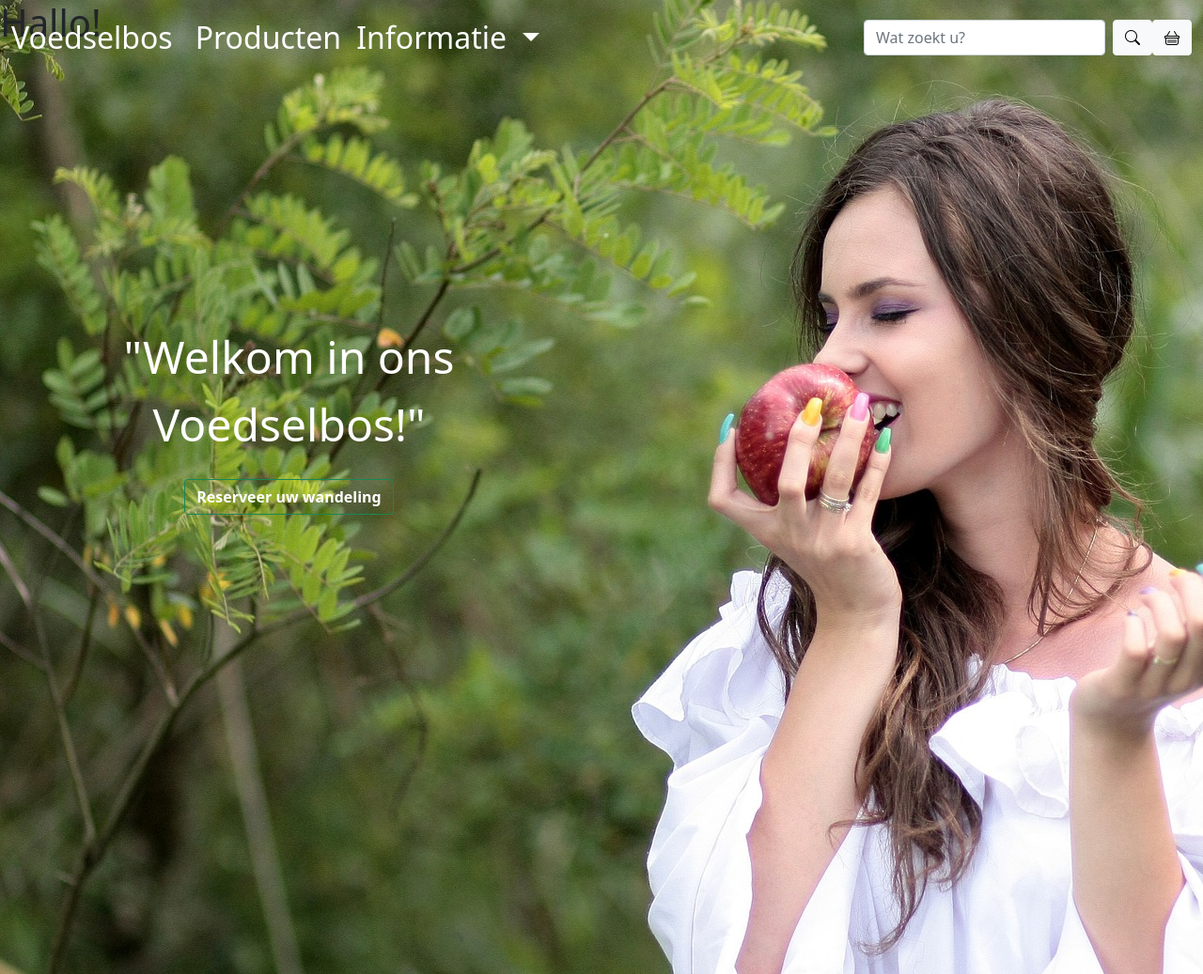
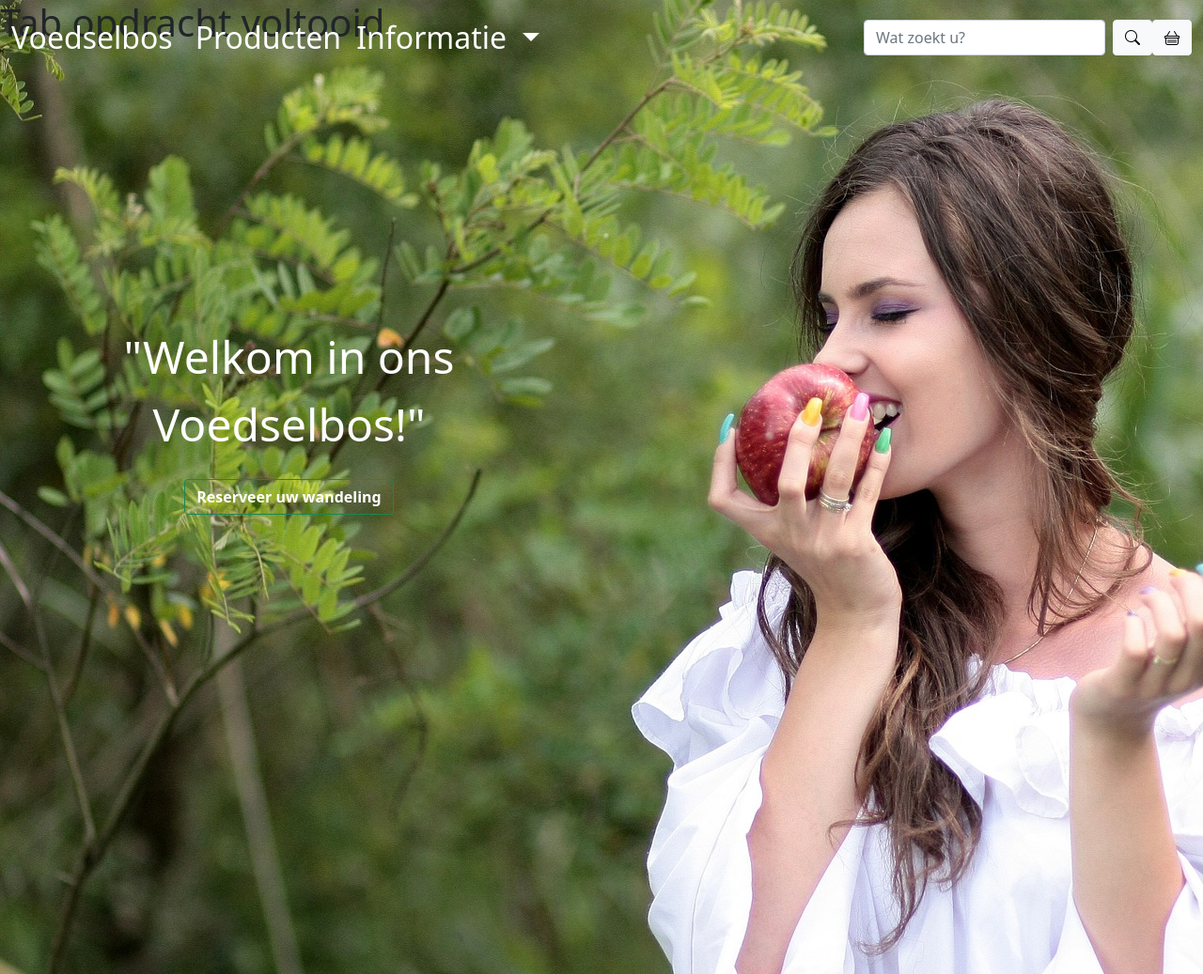
Before and after one commit to Byenna/Voedselbos, a website: page index.html in a window 1280 px wide. Shown: the top 1037 px of the page at 94% size. Drawn offline with nearby package versions, Linux system fonts and the light colour scheme.

Commit message:
opdracht voltooid

```diff
--- a/index.html
+++ b/index.html
@@ -19,7 +19,7 @@
 </head>
 
 <body>
-  <h1>Hallo!</h1>
+  <h1>Tab opdracht voltooid</h1>
 
 
   <!-- nav-bar -->
```
